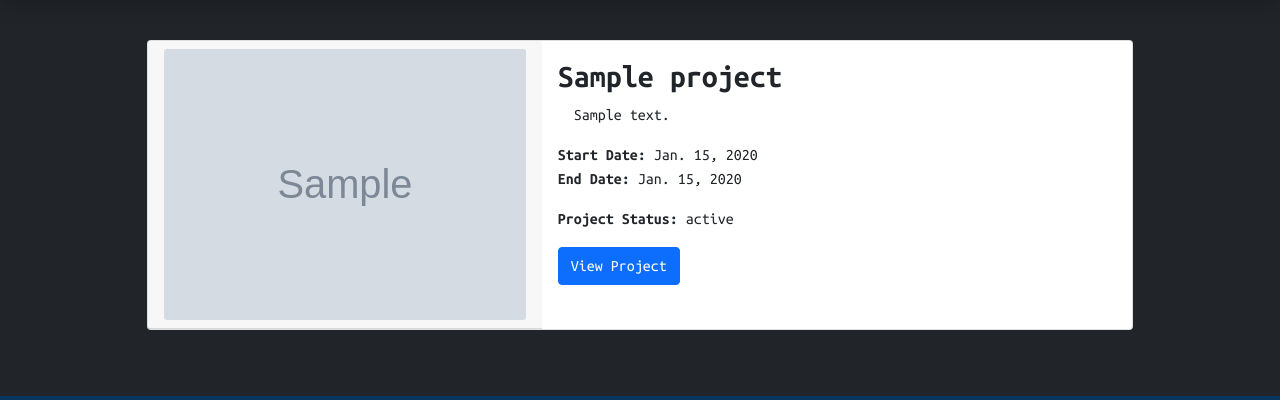
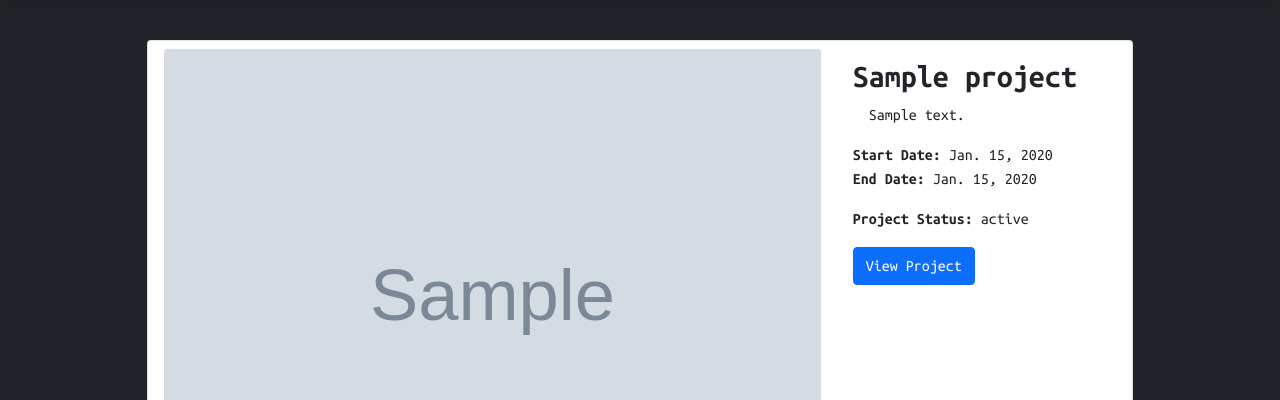
Before and after one commit to Shagasresthaa/portfoliosite, a Django app: page /projects/ in a window 1280 px wide. Shown: the part 56-456 px from the top of the page. Run offline with Django 3.2, Linux system fonts and the light colour scheme; tables that the repository leaves empty hold one stand-in row (values such as "Sample post"); grey boxes marked "Sample" are stand-in pictures; parts of the project's set-up code (start-up, migrations or seed data) failed here and were passed over; some libraries are stand-ins or nearby versions; grey boxes are pictures that could not be loaded.

Commit message:
projects css fix

```diff
--- a/projects/static/projects/projects.css
+++ b/projects/static/projects/projects.css
@@ -23,15 +23,19 @@
 }
 
 .card-header {
-    width: 40%;
-}
-
-.card-img {
-    height: 100%;
+    width: 70%;
+    margin-top: auto;
+    margin-bottom: auto;
+    border: none;
+    background: white;
 }
 
 .headingPr {
     font-size: 2rem;
+}
+
+.card-text {
+    text-align: justify;
 }
 
 /* For Mobile Support */
```
